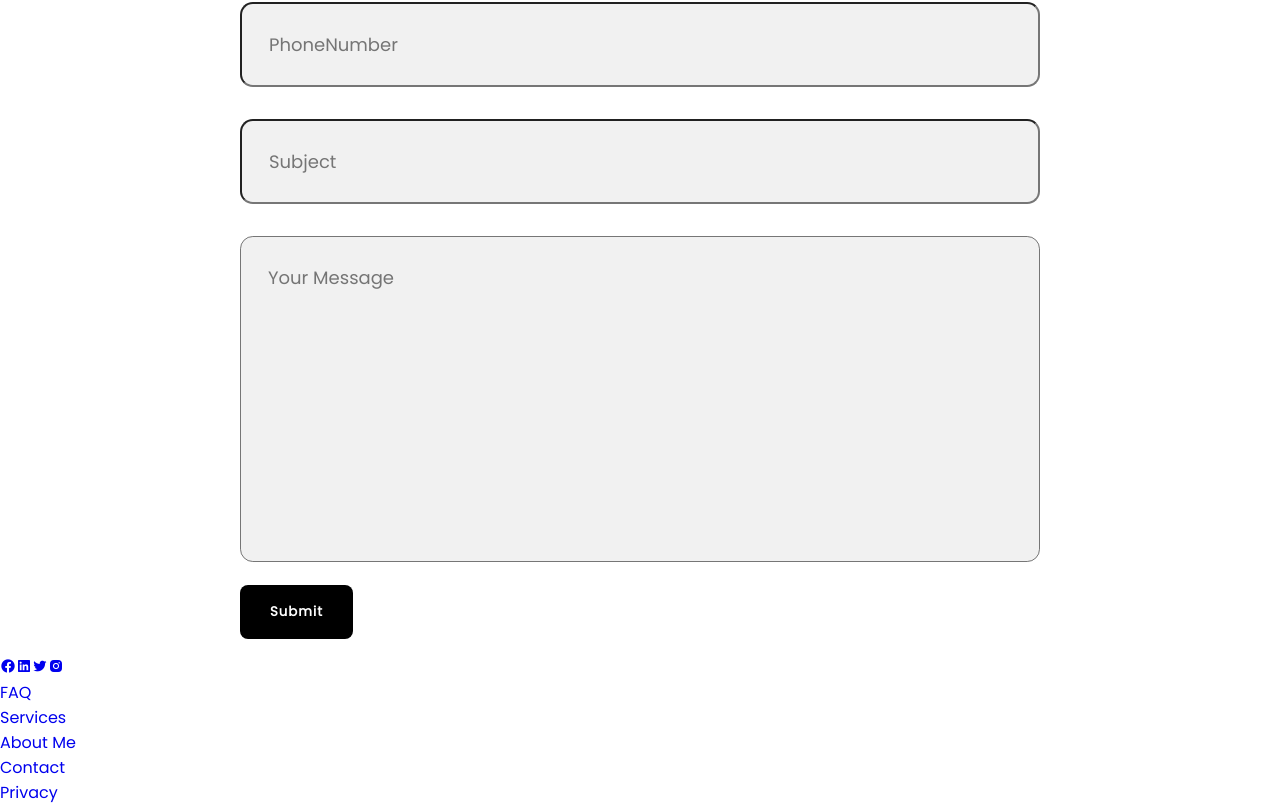
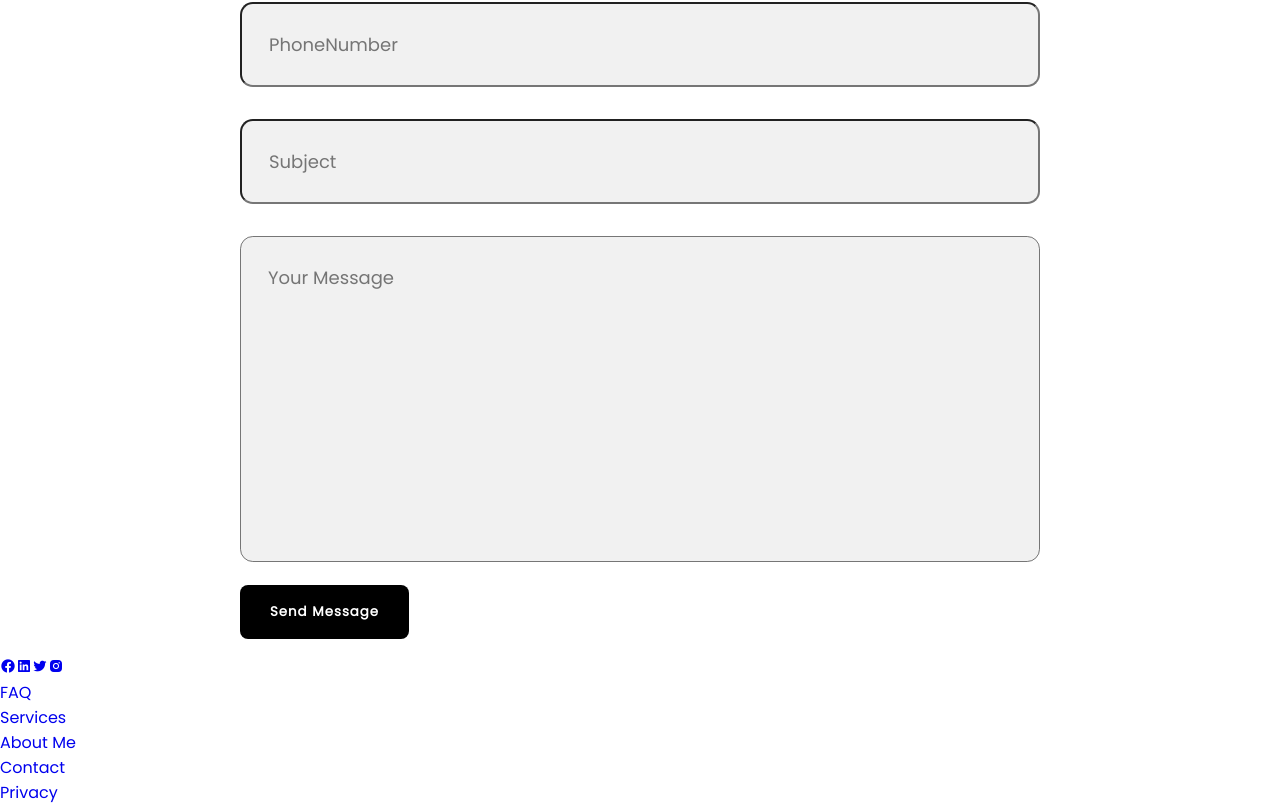
Before and after one commit to alka485/Portfolio_Site, a React (Vite) app: page / in a window 1280 px wide. Shown: the part 2173-2978 px from the top of the page. Built offline with nearby package versions, Linux system fonts and the light colour scheme.

Commit message:
modifications saved

```diff
--- a/src/component/Contact.jsx
+++ b/src/component/Contact.jsx
@@ -15,7 +15,7 @@ const Contact = () => {
                 <input type="text" placeholder='Subject'/>
             </div>
             <textarea name="" id="" rows='10' cols='30' placeholder='Your Message'></textarea>
-            <input type="submit" value='Submit' className='btn-1' />
+            <input type="submit" value='Send Message' className='btn-1' />
         </form>
     </div>
   )
```
